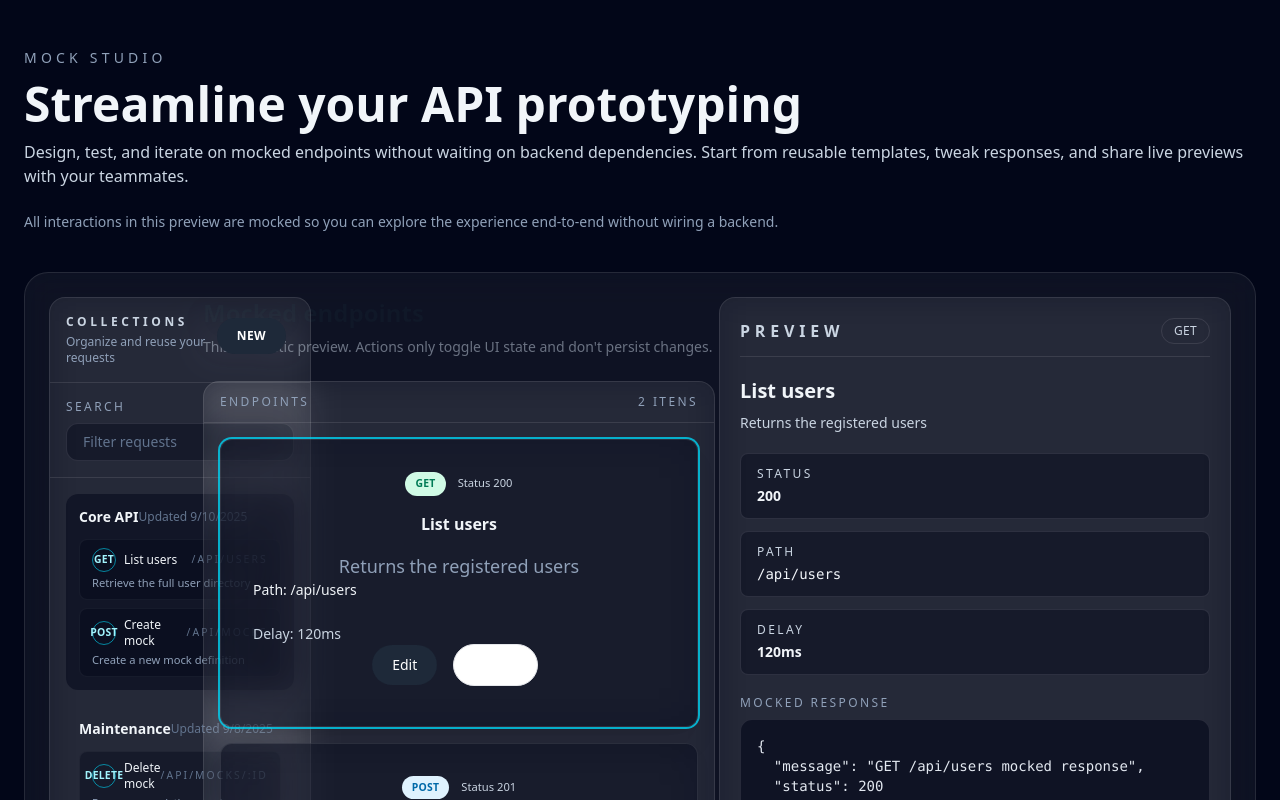
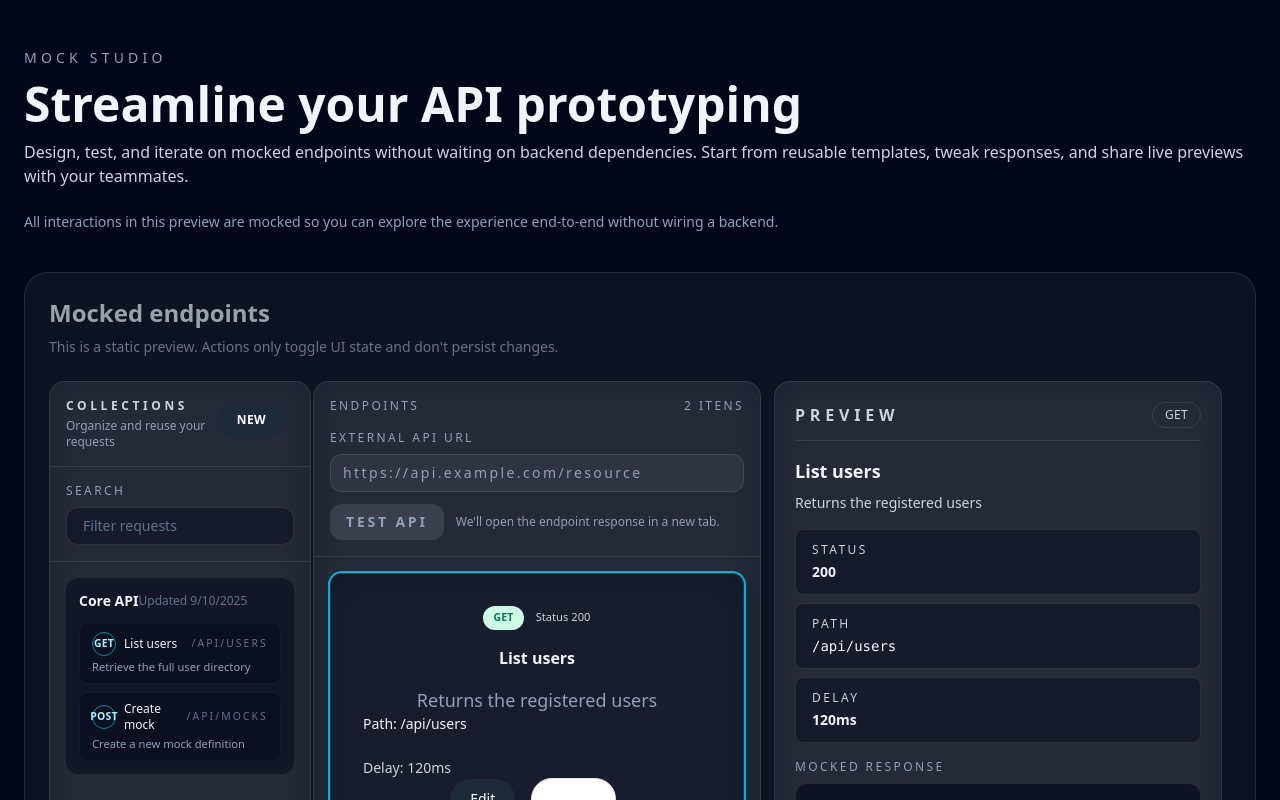
Before and after one commit to venturelli-91/APImock_studio, a Next.js app in the folder app/: page / in a window 1280 px wide. Shown: the top 800 px of the page. Built offline with nearby package versions, Linux system fonts and the light colour scheme.

Commit message:
feat(EndpointList): add external API tester control

```diff
--- a/app/app/src/components/features/endpoints/EndpointList/EndpointList.tsx
+++ b/app/app/src/components/features/endpoints/EndpointList/EndpointList.tsx
@@ -3,6 +3,7 @@
 import { EndpointDeleteModal } from "../EndpointDeleteModal";
 import EndpointCollectionsSidebar from "./EndpointCollectionsSidebar";
 import EndpointListFormPanel from "./EndpointListFormPanel";
+import EndpointListHeader from "./EndpointListHeader";
 import EndpointListMainSection from "./EndpointListMainSection";
 import EndpointPreviewSection from "./EndpointPreviewSection";
 import { useEndpointList } from "../../../../hooks/useEndpointList";
@@ -19,6 +20,9 @@ const EndpointList = () => {
 		selectedEndpoint,
 		isDeleteModalOpen,
 		isDeleting,
+		searchTerm,
+		methodFilter,
+		availableMethods,
 		handleEdit,
 		handleDelete,
 		handleConfirmDelete,
@@ -27,9 +31,13 @@ const EndpointList = () => {
 		handleFormCancel,
 		handleSelectEndpoint,
 		handleSelectCollection,
+		handleSearchTermChange,
+		handleMethodFilterChange,
 	} = useEndpointList();
 
 	return (
+		<div className="flex h-full flex-col gap-6">
+			<EndpointListHeader />
 			<div className="grid h-full items-start justify-items-start gap-y-6 gap-x-[4px] overflow-hidden lg:grid-cols-[minmax(0,260px)_auto] xl:grid-cols-[minmax(0,260px)_auto_auto]">
 				<EndpointCollectionsSidebar
 					collections={collections}
@@ -43,16 +51,22 @@ const EndpointList = () => {
 					onSelectEndpoint={handleSelectEndpoint}
 					onEditEndpoint={handleEdit}
 					onDeleteEndpoint={handleDelete}
+					searchTerm={searchTerm}
+					onSearchTermChange={handleSearchTermChange}
+					methodFilter={methodFilter}
+					availableMethods={availableMethods}
+					onMethodFilterChange={handleMethodFilterChange}
 				/>
+				<div className="hidden h-full w-full xl:flex xl:items-start">
 					<EndpointPreviewSection activeEndpoint={activeEndpoint} />
-
+				</div>
+			</div>
 			<EndpointListFormPanel
 				isVisible={isFormVisible}
 				selectedEndpoint={selectedEndpoint}
 				onSubmit={handleFormSubmit}
 				onCancel={handleFormCancel}
 			/>
-
 			<EndpointDeleteModal
 				isOpen={isDeleteModalOpen}
 				onCancel={handleCancelDelete}
--- a/app/app/src/components/features/endpoints/EndpointList/EndpointListCard.tsx
+++ b/app/app/src/components/features/endpoints/EndpointList/EndpointListCard.tsx
@@ -22,7 +22,7 @@ const EndpointListCard = ({
 	};
 
 	const cardClasses = [
-		"flex flex-col justify-between border border-white/10 transition-all max-w-lg p-4 sm:p-5",
+		"flex w-full flex-col justify-between border border-white/10 transition-all max-w-md p-4 sm:p-5 min-h-[18rem]",
 		isActive
 			? "ring-2 ring-cyan-400/80 shadow-xl"
 			: "hover:border-cyan-400/60 hover:shadow-lg",
--- a/app/app/src/components/features/endpoints/EndpointList/EndpointListHeader.tsx
+++ b/app/app/src/components/features/endpoints/EndpointList/EndpointListHeader.tsx
@@ -1,6 +1,6 @@
 const EndpointListHeader = () => (
 	<div className="flex flex-col gap-2">
-		<h2 className="text-2xl font-semibold text-gray-900 dark:text-white">
+		<h2 className="text-2xl font-semibold text-gray-400 dark:text-white">
 			Mocked endpoints
 		</h2>
 		<p className="text-sm text-gray-500 dark:text-gray-400">
--- a/app/app/src/components/features/endpoints/EndpointList/EndpointListMainSection.tsx
+++ b/app/app/src/components/features/endpoints/EndpointList/EndpointListMainSection.tsx
@@ -1,5 +1,5 @@
+import { useState } from "react";
 import EndpointListCard from "./EndpointListCard";
-import EndpointListHeader from "./EndpointListHeader";
 import EndpointListSkeleton from "./EndpointListSkeleton";
 import { ENDPOINT_LIST_SKELETON_COUNT } from "./endpoint-list.constants";
 import type { EndpointListMainSectionProps } from "../../../../types/features/endpoints/endpoint-list-components.types";
@@ -12,22 +12,65 @@ const EndpointListMainSection = ({
 	onEditEndpoint,
 	onDeleteEndpoint,
 }: EndpointListMainSectionProps) => {
+	const [externalApiUrl, setExternalApiUrl] = useState("");
+
+	const handleTestExternalApi = () => {
+		const trimmedUrl = externalApiUrl.trim();
+		if (!trimmedUrl) {
+			return;
+		}
+
+		const targetUrl = trimmedUrl.startsWith("http")
+			? trimmedUrl
+			: `https://${trimmedUrl}`;
+
+		window.open(targetUrl, "_blank", "noopener,noreferrer");
+	};
+
 	return (
 		<section className="flex h-full flex-col">
-			<EndpointListHeader />
 			<div
-				className="relative mt-6 h-full w-full overflow-hidden rounded-2xl border border-white/10 bg-white/5 backdrop-blur-lg lg:w-[32rem] lg:max-w-[32rem]"
+				className="relative h-full w-full overflow-hidden rounded-2xl border border-white/10 bg-white/5 backdrop-blur-lg lg:w-[28rem] lg:max-w-[28rem]"
 				aria-busy={isLoading}>
 				<div
 					className="absolute inset-y-0 right-0 w-2 bg-gradient-to-b from-cyan-400/50 to-transparent opacity-0"
 					aria-hidden
 				/>
 				<div className="flex h-full flex-col overflow-hidden">
-					<div className="flex items-center justify-between border-b border-white/10 px-4 py-3 text-xs uppercase tracking-[0.2em] text-slate-400">
-						<span>Endpoints</span>
-						<span>
-							{isLoading ? "Loading" : `${filteredEndpoints.length} itens`}
-						</span>
+					<div className="space-y-4 border-b border-white/10 px-4 py-4">
+						<div className="flex items-center justify-between text-xs uppercase tracking-[0.2em] text-slate-400">
+							<span>Endpoints</span>
+							<span>
+								{isLoading ? "Loading" : `${filteredEndpoints.length} itens`}
+							</span>
+						</div>
+						<div className="space-y-3">
+							<label
+								htmlFor="external-api-url"
+								className="flex flex-col gap-2 text-[0.65rem] uppercase tracking-[0.2em] text-slate-400 sm:text-xs">
+								<span>External API URL</span>
+								<input
+									type="url"
+									id="external-api-url"
+									value={externalApiUrl}
+									onChange={(event) => setExternalApiUrl(event.target.value)}
+									placeholder="https://api.example.com/resource"
+									className="w-full rounded-xl border border-white/10 bg-white/5 px-3 py-2 text-sm text-slate-100 placeholder:text-slate-400 focus:border-transparent focus:outline-none focus:ring-2 focus:ring-cyan-400/60"
+								/>
+							</label>
+							<div className="flex flex-wrap items-center gap-3">
+								<button
+									type="button"
+									onClick={handleTestExternalApi}
+									className="rounded-xl bg-cyan-500 px-4 py-2 text-sm font-semibold uppercase tracking-[0.2em] text-slate-950 transition hover:bg-cyan-400 disabled:cursor-not-allowed disabled:bg-white/10 disabled:text-slate-400"
+									disabled={!externalApiUrl.trim()}>
+									Test API
+								</button>
+								<p className="text-xs text-slate-400">
+									We&apos;ll open the endpoint response in a new tab.
+								</p>
+							</div>
+						</div>
 					</div>
 					<div className="flex-1 overflow-y-auto px-4 py-4">
 						<div className="flex flex-col space-y-4">
--- a/app/app/src/components/features/endpoints/EndpointList/EndpointPreviewSection.tsx
+++ b/app/app/src/components/features/endpoints/EndpointList/EndpointPreviewSection.tsx
@@ -4,7 +4,7 @@ const EndpointPreviewSection = ({
 	activeEndpoint,
 }: EndpointPreviewSectionProps) => {
 	return (
-		<section className="hidden h-full w-full flex-col rounded-2xl border border-white/10 bg-white/5 p-5 text-slate-100 backdrop-blur-lg lg:w-[32rem] lg:max-w-[32rem] xl:flex">
+		<section className="flex w-full max-w-md flex-col justify-between rounded-2xl border border-white/10 bg-white/5 p-4 text-slate-100 backdrop-blur-lg sm:p-5 min-h-[18rem]">
 			<div className="flex items-center justify-between border-b border-white/10 pb-3">
 				<h2 className="text-base font-semibold uppercase tracking-[0.3em] text-slate-300">
 					Preview
@@ -15,31 +15,37 @@ const EndpointPreviewSection = ({
 					</span>
 				)}
 			</div>
-			<div className="mt-5 flex-1 overflow-y-auto space-y-5">
+			<div className="mt-4 flex flex-1 flex-col gap-4 overflow-hidden">
 				{activeEndpoint ? (
 					<>
 						<div className="space-y-2">
-							<h3 className="text-xl font-semibold">{activeEndpoint.name}</h3>
-							<p className="text-sm text-slate-300">
+							<h3 className="text-lg font-semibold">{activeEndpoint.name}</h3>
+							<p className="text-xs text-slate-300 sm:text-sm">
 								{activeEndpoint.description}
 							</p>
 						</div>
-						<dl className="space-y-3 text-sm text-slate-300">
-							<div className="rounded-lg border border-white/10 bg-slate-950/40 px-4 py-3">
-								<dt className="text-xs uppercase tracking-[0.2em]">Status</dt>
+						<dl className="space-y-2 text-xs text-slate-300 sm:text-sm">
+							<div className="rounded-lg border border-white/10 bg-slate-950/40 px-3 py-2 sm:px-4 sm:py-3">
+								<dt className="text-[0.65rem] uppercase tracking-[0.2em] sm:text-xs">
+									Status
+								</dt>
 								<dd className="mt-1 font-semibold text-slate-100">
 									{activeEndpoint.statusCode}
 								</dd>
 							</div>
-							<div className="rounded-lg border border-white/10 bg-slate-950/40 px-4 py-3">
-								<dt className="text-xs uppercase tracking-[0.2em]">Path</dt>
-								<dd className="mt-1 font-mono text-sm text-slate-100">
+							<div className="rounded-lg border border-white/10 bg-slate-950/40 px-3 py-2 sm:px-4 sm:py-3">
+								<dt className="text-[0.65rem] uppercase tracking-[0.2em] sm:text-xs">
+									Path
+								</dt>
+								<dd className="mt-1 font-mono text-xs text-slate-100 sm:text-sm">
 									{activeEndpoint.path}
 								</dd>
 							</div>
 							{typeof activeEndpoint.responseDelayMs === "number" && (
-								<div className="rounded-lg border border-white/10 bg-slate-950/40 px-4 py-3">
-									<dt className="text-xs uppercase tracking-[0.2em]">Delay</dt>
+								<div className="rounded-lg border border-white/10 bg-slate-950/40 px-3 py-2 sm:px-4 sm:py-3">
+									<dt className="text-[0.65rem] uppercase tracking-[0.2em] sm:text-xs">
+										Delay
+									</dt>
 									<dd className="mt-1 font-semibold text-slate-100">
 										{activeEndpoint.responseDelayMs}ms
 									</dd>
@@ -47,10 +53,10 @@ const EndpointPreviewSection = ({
 							)}
 						</dl>
 						<div className="space-y-2">
-							<h4 className="text-xs uppercase tracking-[0.2em] text-slate-400">
+							<h4 className="text-[0.65rem] uppercase tracking-[0.2em] text-slate-400 sm:text-xs">
 								Mocked response
 							</h4>
-							<pre className="overflow-x-auto rounded-xl border border-white/10 bg-slate-950/60 p-4 text-sm text-slate-200">
+							<pre className="max-h-48 overflow-auto rounded-xl border border-white/10 bg-slate-950/60 p-3 text-xs text-slate-200 sm:p-4 sm:text-sm">
 								{JSON.stringify(
 									{
 										message: `${activeEndpoint.httpMethod} ${activeEndpoint.path} mocked response`,
@@ -63,9 +69,13 @@ const EndpointPreviewSection = ({
 						</div>
 					</>
 				) : (
-					<div className="flex h-full flex-col items-center justify-center space-y-3 text-center text-slate-400">
-						<p className="text-sm uppercase tracking-[0.3em]">Preview</p>
-						<p className="text-sm">Select an endpoint to view details.</p>
+					<div className="flex flex-1 flex-col items-center justify-center space-y-3 text-center text-slate-400">
+						<p className="text-xs uppercase tracking-[0.3em] sm:text-sm">
+							Preview
+						</p>
+						<p className="text-xs sm:text-sm">
+							Select an endpoint to view details.
+						</p>
 					</div>
 				)}
 			</div>
```
Lines whose indentation alone changed are shown as unchanged.
